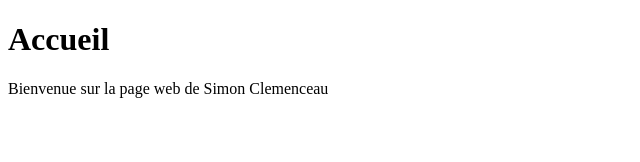
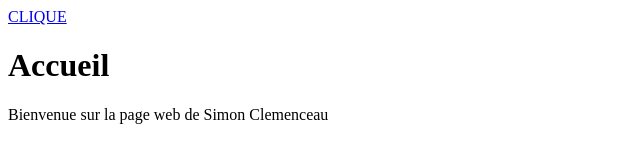
Before and after one commit to Lumagnus/lumagnus.github.io, a plain HTML site: page index.html in a window 1280 px wide. Shown: the whole page, without its empty margins (0-640 px from the left). Drawn offline with Linux system fonts and the light colour scheme.

Commit message:
Update index.html

```diff
--- a/index.html
+++ b/index.html
@@ -6,6 +6,7 @@
         <link rel="meta" type="application/rdf+xml" title="FOAF" href="homepage.rdf"/>
     </head>
 <body>
+    <a href="homepage.rdf">CLIQUE</a>
     <h1>Accueil</h1>
     <p>Bienvenue sur la page web de Simon Clemenceau</p>
 </body>
```
